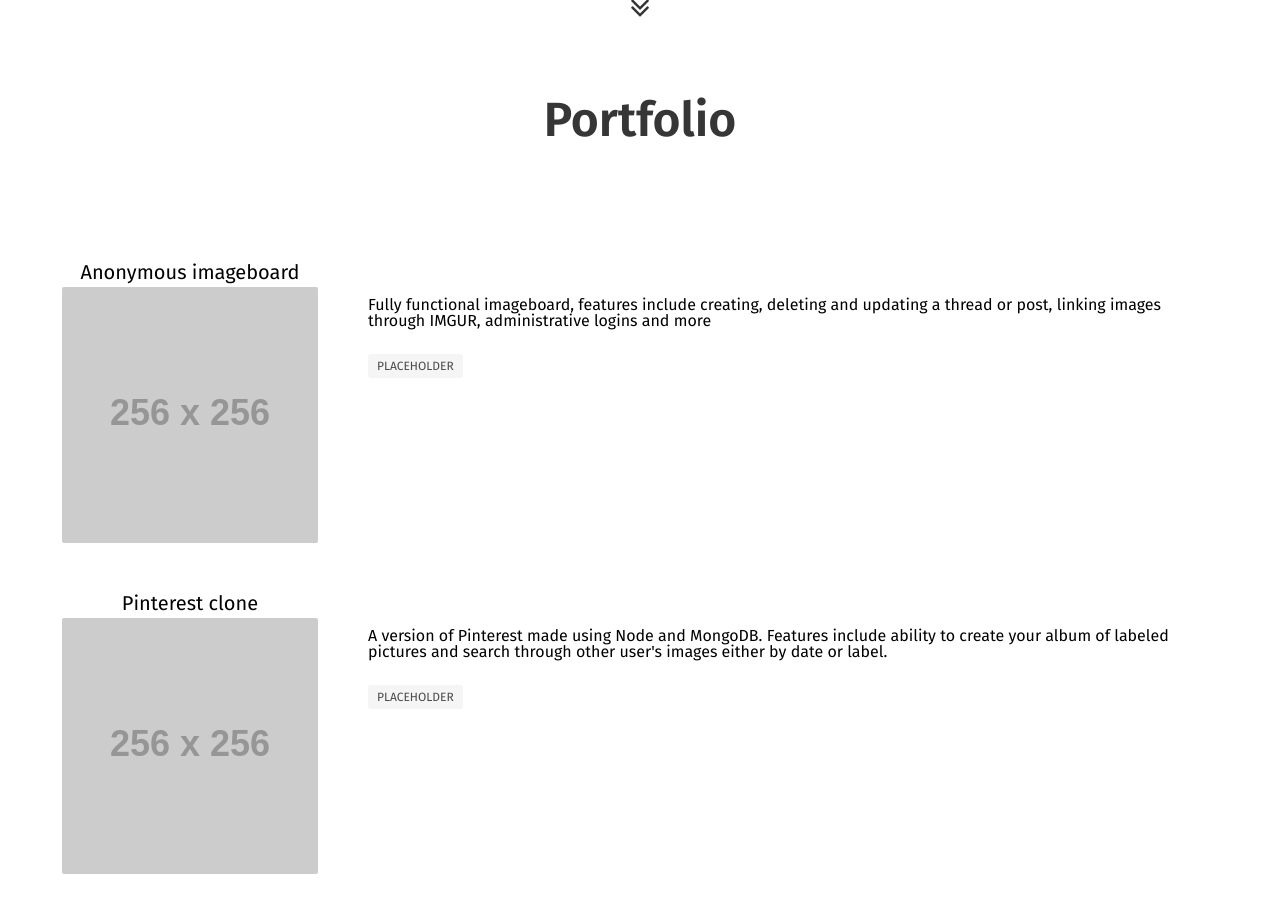
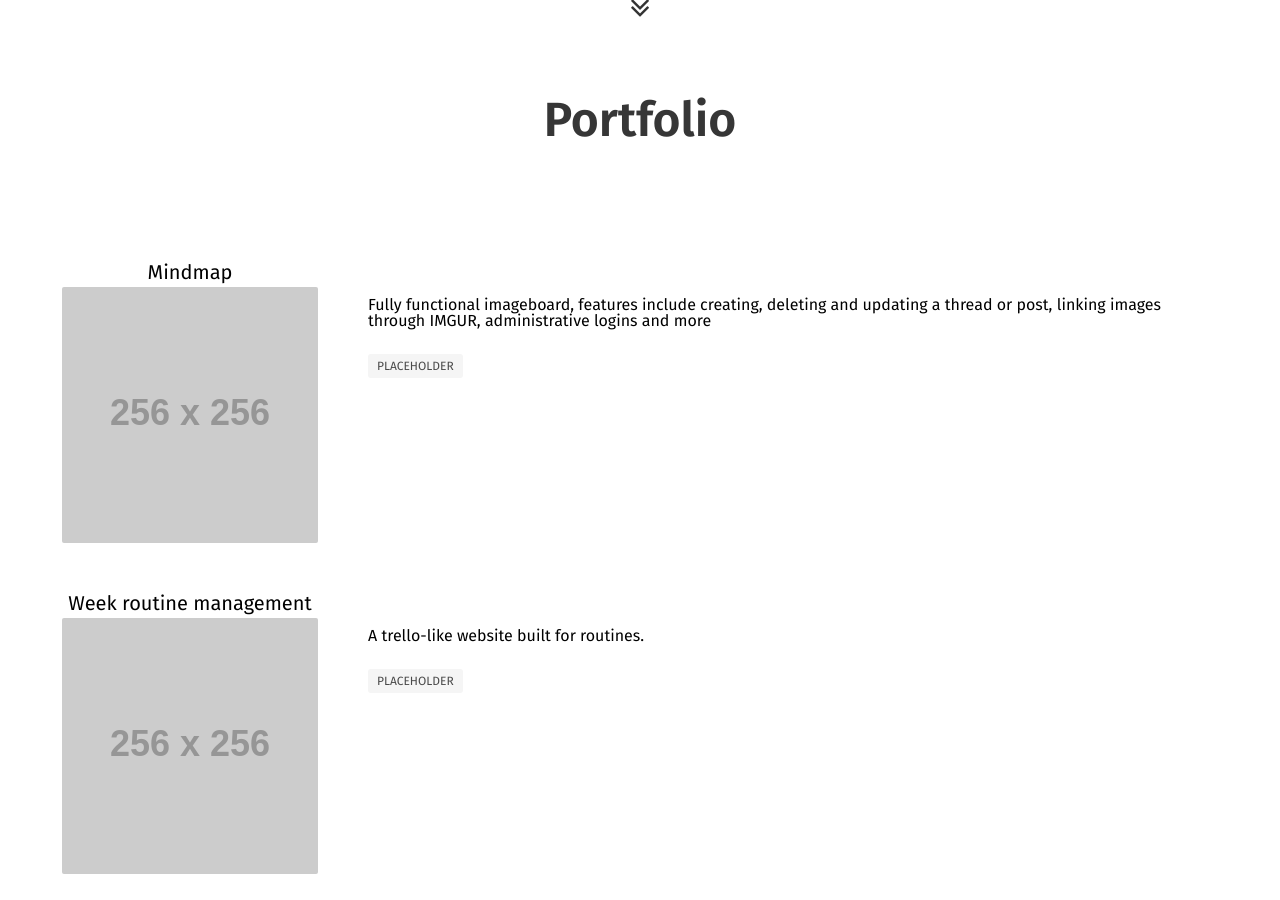
Before and after one commit to Selhar/selhar.github.io, a Jekyll site: the page built from index.html, in a window 1280 px wide and 900 px high, scrolled down 857 px. Built offline with Jekyll 4.4.1, drawn with Linux system fonts in a browser that asks for light colours; some web fonts are replaced.

Commit message:
quick update

```diff
--- a/_includes/portfolio.html
+++ b/_includes/portfolio.html
@@ -11,7 +11,7 @@
 				<!--
 					Image link and title
 				-->
-				<span class="image-title">Anonymous imageboard</span>
+				<span class="image-title">Mindmap</span>
 				<img src="http://via.placeholder.com/256x256" >
 			</div>
 			<div class="node-text" >
@@ -39,14 +39,14 @@
 				<!--
 					Image link and title
 				-->
-				<span class="image-title">Pinterest clone</span>
+				<span class="image-title">Week routine management</span>
 				<img src="http://via.placeholder.com/256x256" >
 			</div>
 			<div class="node-text" >
 				<!--
 					Description
 				-->
-				<span>A version of Pinterest made using Node and MongoDB. Features include ability to create your album of labeled pictures and search through other user's images either by date or label.</span>
+				<span>A trello-like website built for routines.</span>
 				</br>
 				<div class="tags" style="margin-top: 25px;">
 					<!--
```
